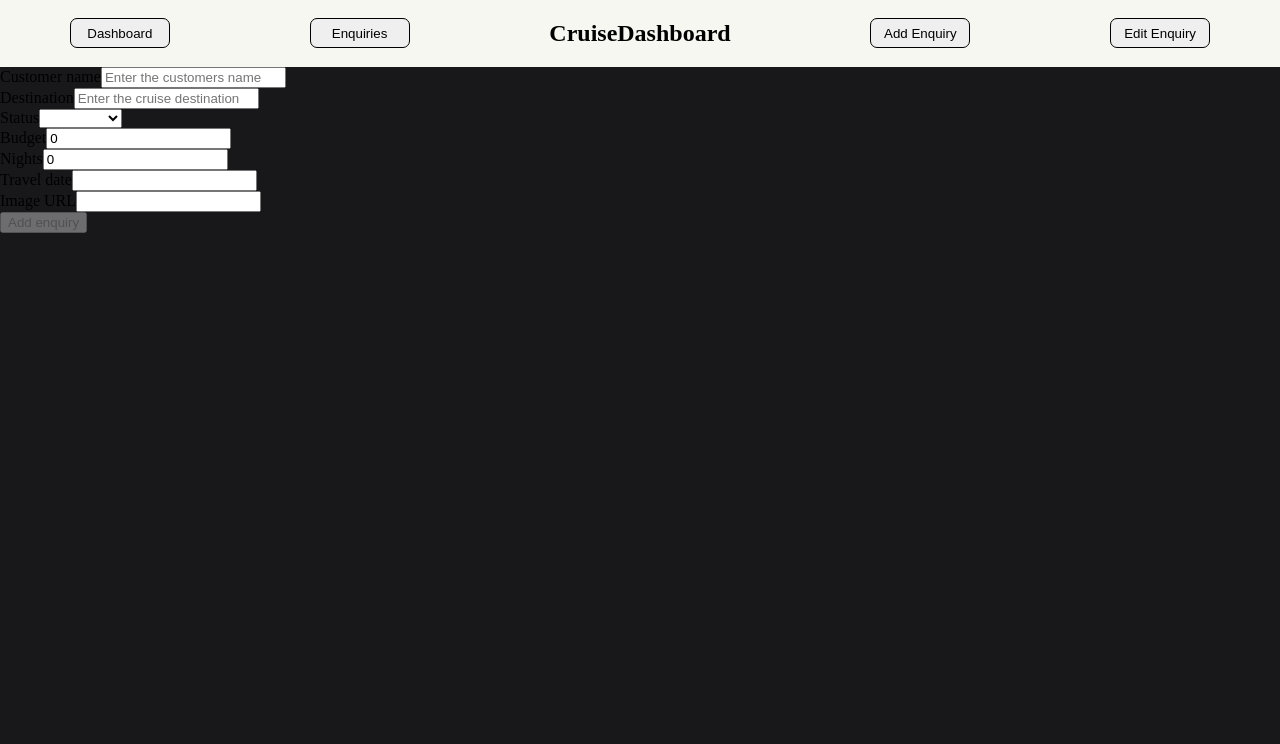
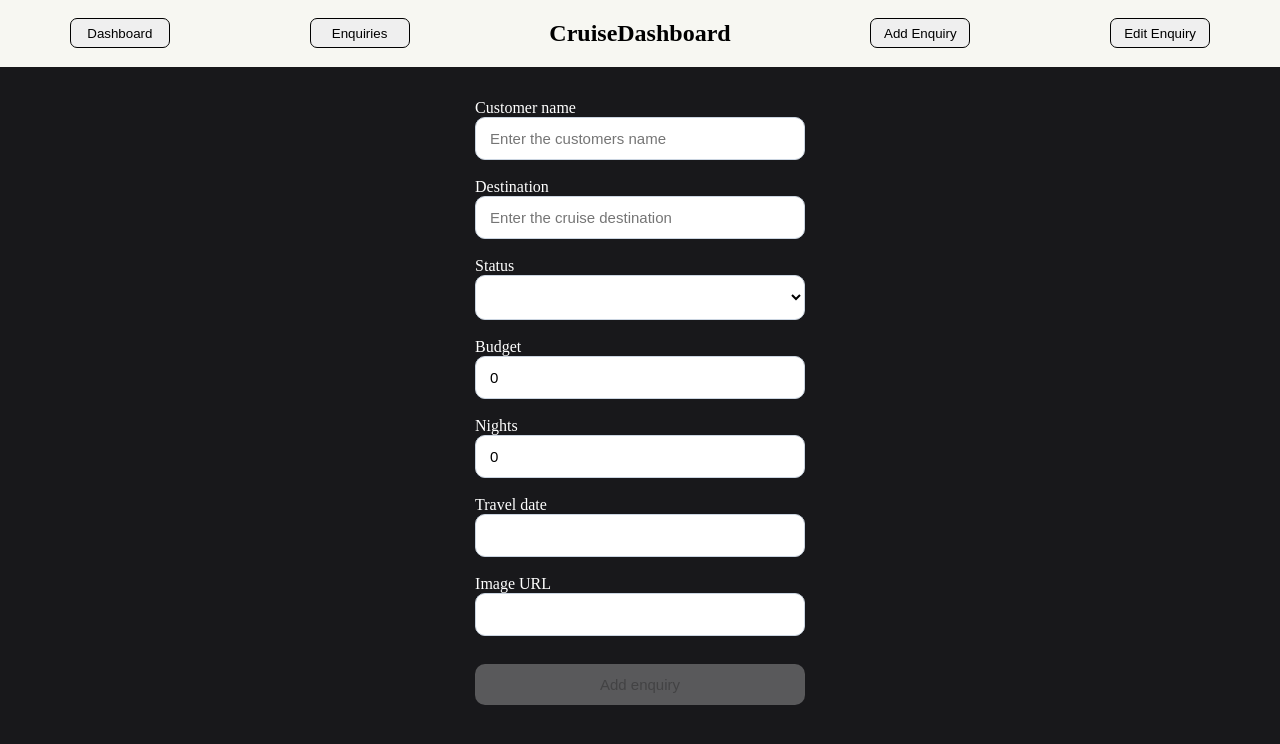
Before and after one commit to Garden19/Cruise-admin-dashboard, an Angular app: page /addEnquiry in a window 1280 px wide. Shown: the top 744 px of the page. Built offline with nearby package versions, Linux system fonts and the light colour scheme.

Commit message:
Added styling for the add enquiry form

```diff
--- a/src/app/pages/add-enquiry/add-enquiry.css
+++ b/src/app/pages/add-enquiry/add-enquiry.css
@@ -0,0 +1,35 @@
+.container {
+  display: flex;
+  justify-content: center;
+  align-items: center;
+  width: 100%;
+}
+
+.add-enquiry {
+  display: flex;
+  flex-direction: column;
+  gap: 10px;
+  padding: 32px;
+  color: white;
+}
+
+input, select {
+  width: 100%;
+  box-sizing: border-box;
+  padding: 12px 14px;
+  margin-bottom: 8px;
+  border: 1px solid #CBD5E1;
+  border-radius: 10px;
+  font-size: 15px;
+  background-color: white;
+}
+
+button {
+  width: 100%;
+  margin-top: 10px;
+  padding: 12px 16px;
+  border: none;
+  border-radius: 10px;
+  font-size: 15px;
+  cursor: pointer;
+}
--- a/src/app/pages/add-enquiry/add-enquiry.html
+++ b/src/app/pages/add-enquiry/add-enquiry.html
@@ -1,4 +1,5 @@
-<form [formGroup]="addEnquiry" (ngSubmit)="onAddEnquiry()">
+<div class="container">
+    <form [formGroup]="addEnquiry" class="add-enquiry" (ngSubmit)="onAddEnquiry()">
         <div>
             <label for="customerName">Customer name</label>
             <input type="text" formControlName="customerName" placeholder="Enter the customers name" required>
@@ -38,3 +39,4 @@
             </button>
         </div>
     </form>
+</div>
```
Lines whose indentation alone changed are shown as unchanged.
